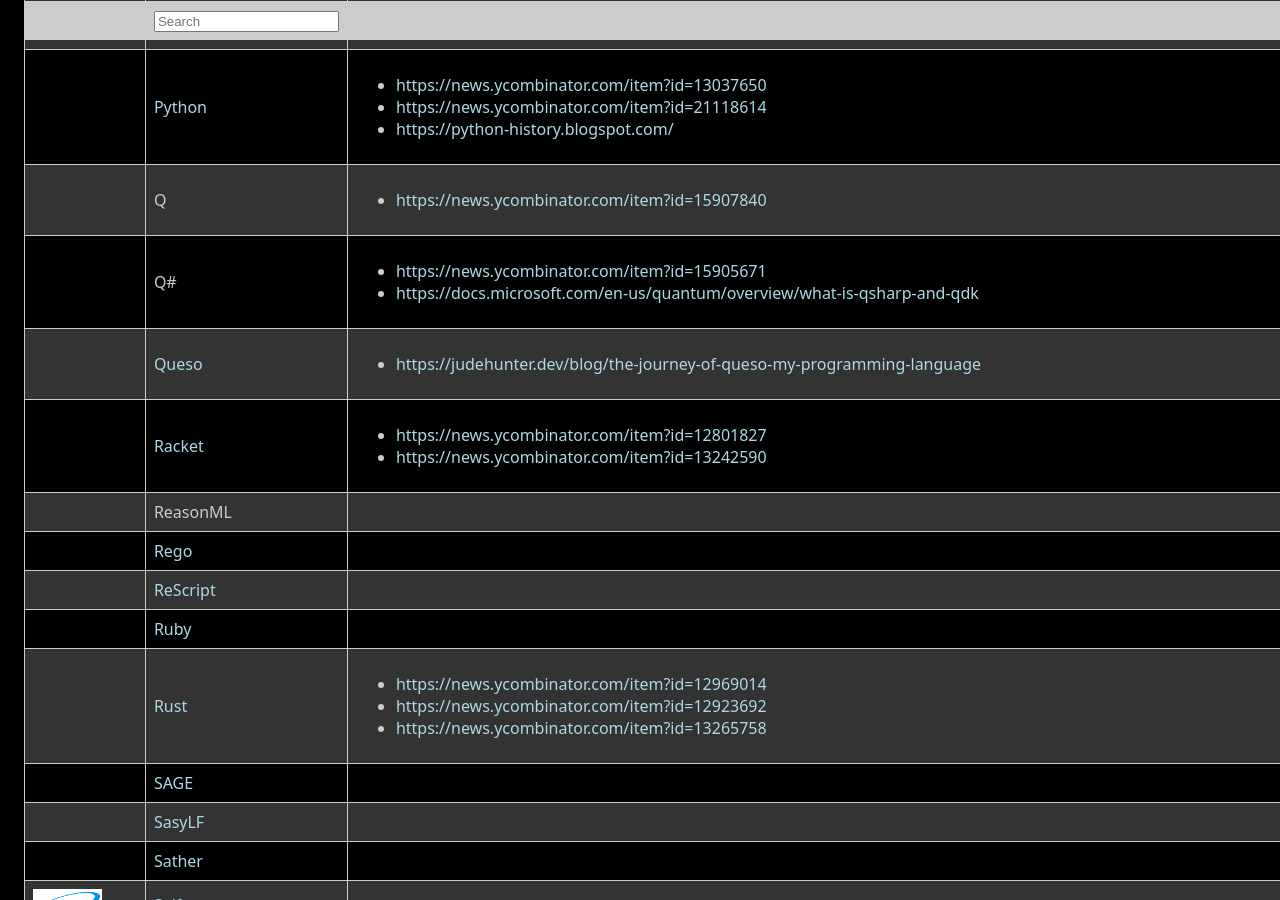
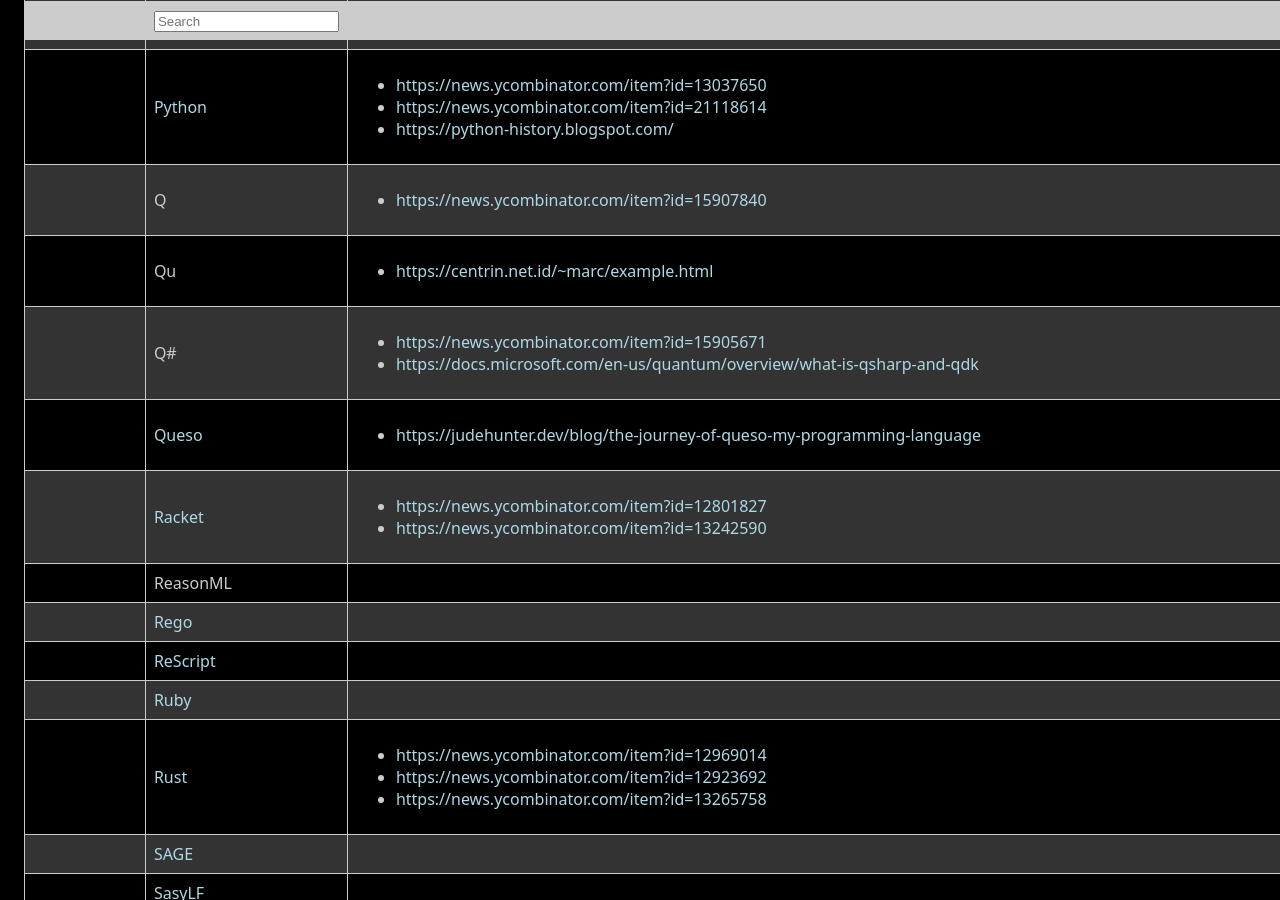
Before and after one commit to mlhaufe/pl-wiki, a Jekyll site: the page built from index.md, in a window 1280 px wide and 900 px high, scrolled down 8007 px. Built offline with Jekyll 4.4.1, drawn with Linux system fonts in a browser that asks for light colours.

Commit message:
Update languages.yml
Added Qu

```diff
--- a/_data/languages.yml
+++ b/_data/languages.yml
@@ -374,6 +374,8 @@
 - name: Q
   urls:
     - https://news.ycombinator.com/item?id=15907840
+- name: Qu
+  urls: https://centrin.net.id/~marc/example.html
 - name: Q#
   urls:
     - https://news.ycombinator.com/item?id=15905671
```
